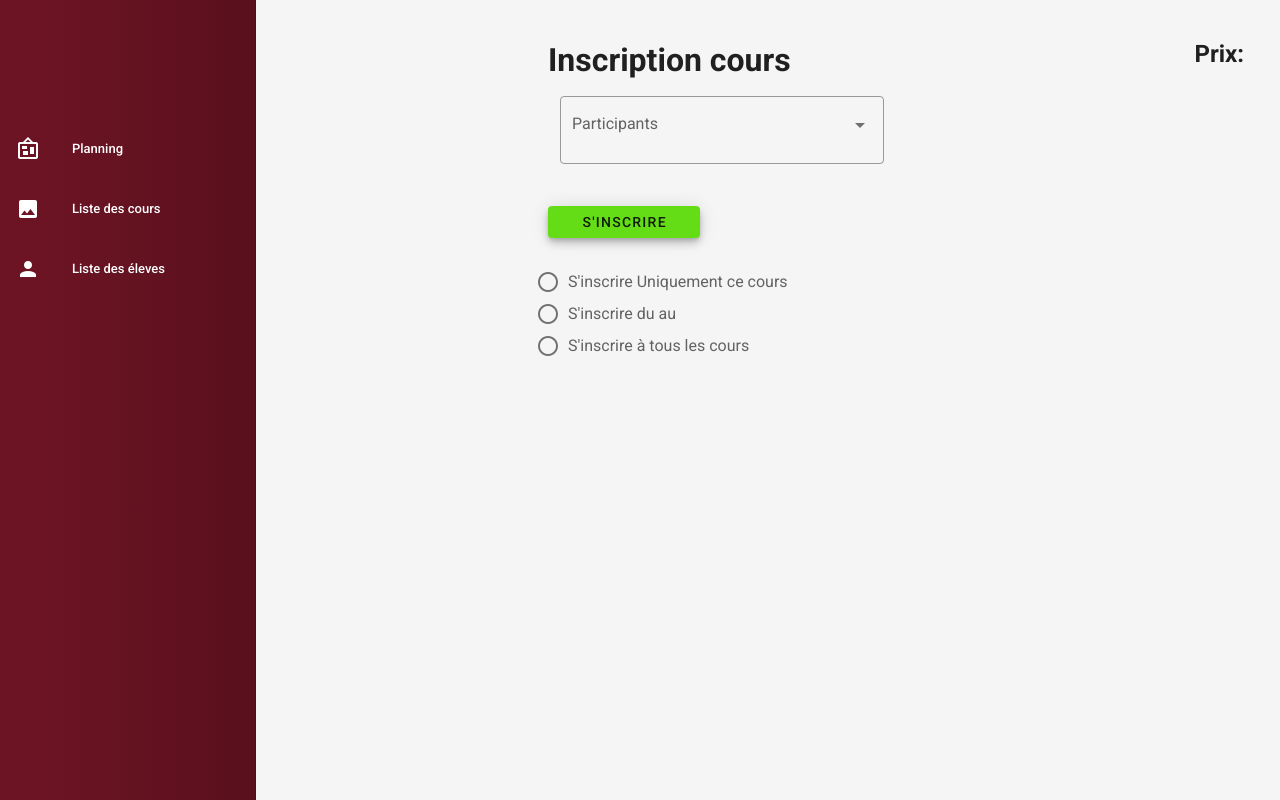
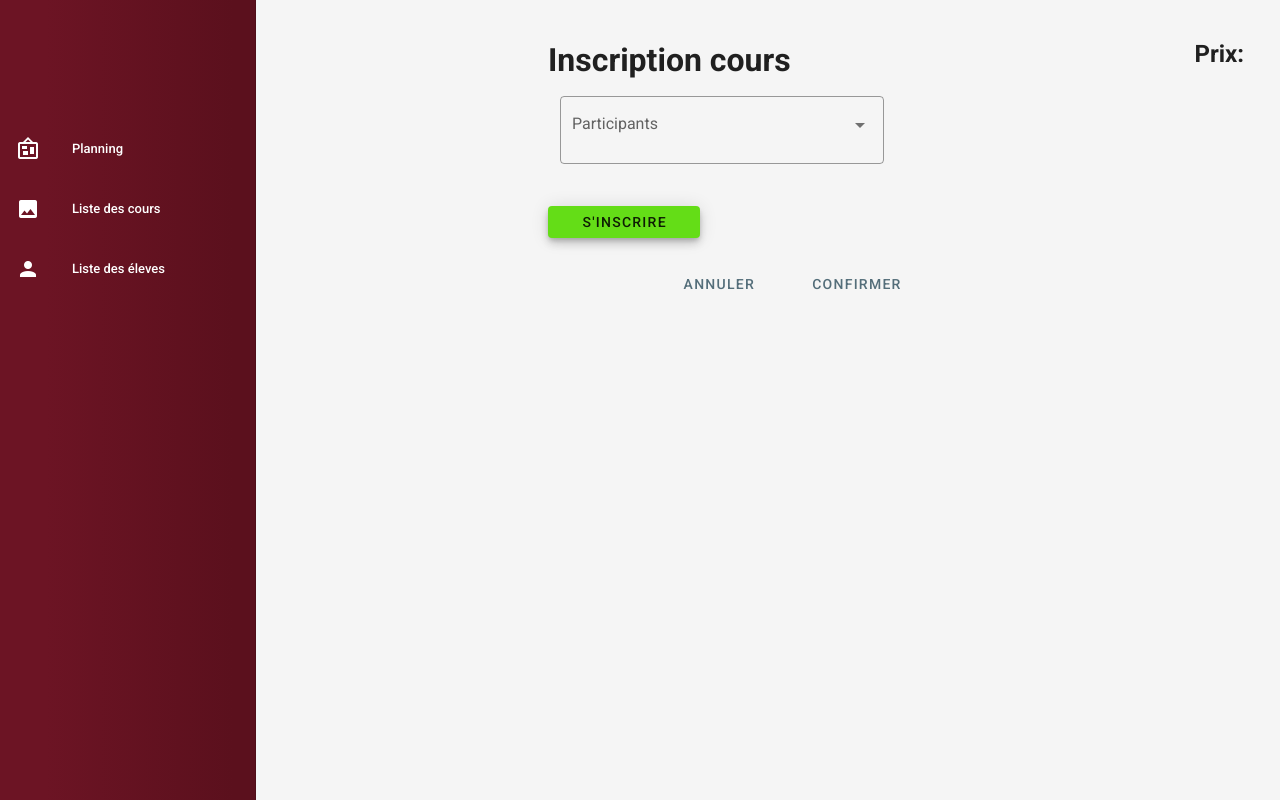
Before and after one commit to projet-Bartolomeo/Dibartolomeo, a Nuxt app: page /AddAccompagnant in a window 1280 px wide. Built offline with nearby package versions, Linux system fonts and the light colour scheme.

Commit message:
feat: update page

```diff
--- /dev/null
+++ b/components/Selectparticipant.vue
@@ -0,0 +1,209 @@
+<template>
+  <v-container fluid>
+    <div id="whole">
+      <div id="top">
+        <h1>Inscription cours</h1>
+        <h2>Prix:</h2>
+      </div>
+      <v-col cols="12" sm="6">
+        <v-select
+          v-model="value"
+          :items="participantsWithFullName"
+          chips
+          label="Participants"
+          multiple
+          outlined
+          item-text="fullName"
+          item-value="abbr"
+        ></v-select>
+      </v-col>
+      <v-btn
+        id="btn"
+        elevation="6"
+        color="light-green accent-4"
+        @click="addParticipants = !addParticipants"
+        >S'inscrire</v-btn
+      >
+    </div>
+  </v-container>
+  <!-- <v-card
+    class="mx-auto"
+    max-width="500"
+  >
+
+    <v-container class="py-0">
+      <v-row
+        align="center"
+        justify="start"
+      >
+        <v-col
+          v-for="(selection, i) in selections"
+          :key="selection.nom"
+          class="shrink"
+        >
+          <v-chip
+            :disabled="loading"
+            close
+            @click:close="selected.splice(i, 1)"
+          >
+            <v-icon
+              left
+              v-text="selection.icon"
+            ></v-icon>
+            {{ selection.nom }}
+          </v-chip>
+        </v-col>
+
+        <v-col
+          v-if="!allSelected"
+          cols="12"
+        >
+        </v-col>
+      </v-row>
+    </v-container>
+
+    <v-divider v-if="!allSelected"></v-divider>
+
+    <v-list>
+      <template v-for="item in categories">
+        <v-list-item
+          v-if="!selected.includes(item)"
+          :key="item.nom"
+          chips
+          :disabled="loading"
+          @click="selected.push(item)"
+        >
+          <v-list-item-avatar>
+            <v-icon
+              :disabled="loading"
+              v-text="item.icon"
+            ></v-icon>
+          </v-list-item-avatar>
+          <v-list-item-title v-text="item.nom"></v-list-item-title>
+        </v-list-item>
+      </template>
+    </v-list>
+
+    <v-divider></v-divider>
+
+    <v-card-actions>
+      <v-spacer></v-spacer>
+      <v-btn
+        :disabled="!selected.length"
+        :loading="loading"
+        color="purple"
+        text
+        @click="next"
+      >
+       </v-btn>
+    </v-card-actions>
+  </v-card> -->
+</template>
+
+<script>
+export default {
+  props: {
+    participants: {
+      type: Array,
+      required: true,
+    },
+  },
+  data: () => ({
+    items: [],
+    value: [],
+    loading: false,
+    search: '',
+    selected: [],
+    i: '',
+  }),
+  created() {
+    this.items = this.$store.state.user.participant
+  },
+
+  computed: {
+    allSelected() {
+      return this.selected.length === this.items.length
+    },
+    categories() {
+      const search = this.search.toLowerCase()
+
+      if (!search) return this.items
+
+      return this.items.filter((item) => {
+        const nom = item.nom.toLowerCase()
+
+        return nom.includes(search) > -1
+      })
+    },
+    selections() {
+      const selections = []
+
+      for (const selection of this.selected) {
+        selections.push(selection)
+      }
+
+      for (const item of this.items) {
+        selections.push(item.firstName)
+        // if (selections.length < 1) {
+        //   selections.push(item)
+        // }
+      }
+      // selections.push(items[0])
+
+      return selections
+    },
+
+    participantsWithFullName() {
+      return this.$props.participants.reduce(
+        (newParticipantsList, currentParticipant) => {
+          newParticipantsList.push({
+            ...currentParticipant,
+            fullName: `${currentParticipant.firstName} ${currentParticipant.lastName}`,
+          })
+          return newParticipantsList
+        },
+        []
+      )
+    },
+  },
+
+  watch: {
+    selected() {
+      this.search = ''
+    },
+  },
+
+  methods: {
+    next() {
+      this.loading = true
+
+      setTimeout(() => {
+        this.search = ''
+        this.selected = []
+        this.loading = false
+      }, 2000)
+    },
+    async getacompangnement() {
+      this.items = await this.$store.dispatch('user/recupuser')
+    },
+  },
+}
+</script>
+
+<style scoped>
+#whole {
+  display: flex;
+  flex-direction: column;
+}
+
+#top {
+  display: flex;
+  flex-direction: row;
+  justify-content: space-between;
+}
+
+#btn {
+  width: 19vh;
+  height: 4vh;
+}
+</style>
--- a/components/liste.vue
+++ b/components/liste.vue
@@ -1,12 +1,33 @@
 <template>
-<div>
-     <v-radio-group
+  <div
+    class="
+      d-flex
+      align-center
+      justify-center
+      flex-column
+      lesson-modification-form
+    "
+  >
+    <v-card-title
+      v-if="$props.lesson.recurrence === 'unique'"
+      class="text-h5 overflow-wrap-normal"
+    >
+      {{
+        $props.archive
+          ? 'Voulez-vous archiver ce cours ?'
+          : 'Voulez-vous enregistrer vos modifications?'
+      }}
+    </v-card-title>
 
+    <v-radio-group
+      v-if="$props.lesson.recurrence === 'everyWeek'"
+      v-model="optionSelected"
     >
-      <v-radio label="S'inscrire Uniquement ce cours" value="0"></v-radio>
-      <v-radio label="S'inscrire du au " value="1"></v-radio>
-      <v-radio label="S'inscrire à tous les cours " value="3"></v-radio>
+      <v-radio label="Uniquement ce cours"></v-radio>
+      <v-radio label="Plusieurs cours avec la même récurrence"></v-radio>
+      <v-radio label="Tous les cours avec la même récurrence"></v-radio>
     </v-radio-group>
+
     <div v-if="optionSelected === 1" class="d-flex ma-4">
       <v-menu
         v-model="startDateMenu"
@@ -61,8 +82,26 @@
         ></v-date-picker>
       </v-menu>
     </div>
-</div>
+
+    <div class="mt-4 mb-4">
+      <v-btn
+        class="white--text ml-3 mr-3"
+        text
+        color="blue-grey darken-1"
+        @click="$store.commit('overlay/close')"
+        >annuler</v-btn
+      >
+      <v-btn
+        class="white--text ml-3 mr-3"
+        text
+        color="blue-grey darken-1"
+        @click="$props.modify ? modifyLesson() : archiveLesson()"
+        >confirmer</v-btn
+      >
+    </div>
+  </div>
 </template>
+
 <script>
 export default {
   props: {
--- a/pages/AddAccompagnant.vue
+++ b/pages/AddAccompagnant.vue
@@ -1,8 +1,8 @@
 <template>
   <div>
     <v-col>
-      <TestWass />
-      <Liste/>
+      <Selectparticipant :participants="$store.state.user.participants" />
+      <Liste :lesson="$store.state.lesson.details" />
       <!-- <v-btn elevation="6" color="success" @click="addParticipants = !addParticipants"
         >+ Ajouter participants</v-btn
       >
@@ -24,10 +24,17 @@
 
 <script>
 export default {
+
   data() {
     return {
       addParticipants: false,
     }
   },
+  created() {
+    this.$store.dispatch('lesson/setDetails', {
+      lessonId: '0kaKEfN52KAwhh4nBf6n',
+    })
+    this.$store.dispatch('user/recupuser')
+  },
 }
 </script>
--- a/store/lesson.js
+++ b/store/lesson.js
@@ -11,6 +11,7 @@ export const state = () => ({
         startDate: convertDateToIso(new Date()),
         endDate: convertDateToIso(new Date((new Date()).getTime() + 30 * 24 * 60 * 60 * 1000))
     },
+
 })
 
 export const mutations = {
--- a/store/user.js
+++ b/store/user.js
@@ -1,7 +1,14 @@
+import { readQuerySnapshot } from '../services/firestoreHelper'
 export const state = () => ({
-    id: '0kK1fyyWN8N2bkHNYLoo'
+    id: '0kK1fyyWN8N2bkHNYLoo',
+    participants:[],
 })
+export const mutations = {
+    set(state, { list, stateName }) {
+        state[stateName] = list
+    },
 
+}
 export const actions = {
     async modify({ commit }, { id, payload }) {
         try {
@@ -12,8 +19,9 @@ export const actions = {
             commit('notification/create', { description: 'problème lors de la mise à jour de l\'utilisateur', type: 'error' }, { root: true })
         }
     },
-     async recupuser(id){
-        const user2= await this.$fire.firestore.collection('user').where('idUserPrincipal','==','mKopAfv3e7lYAPj4F63').get()
-        return user2
+     async recupuser({ commit, dispatch }){
+        const participantSnapshot= await this.$fire.firestore.collection('user').where('email','==','johanna.dezarnaud@ynov.com').get()
+       const participants = readQuerySnapshot(participantSnapshot)
+        commit('set', { stateName: 'participants', list:  participants  })
     }
 }
```
